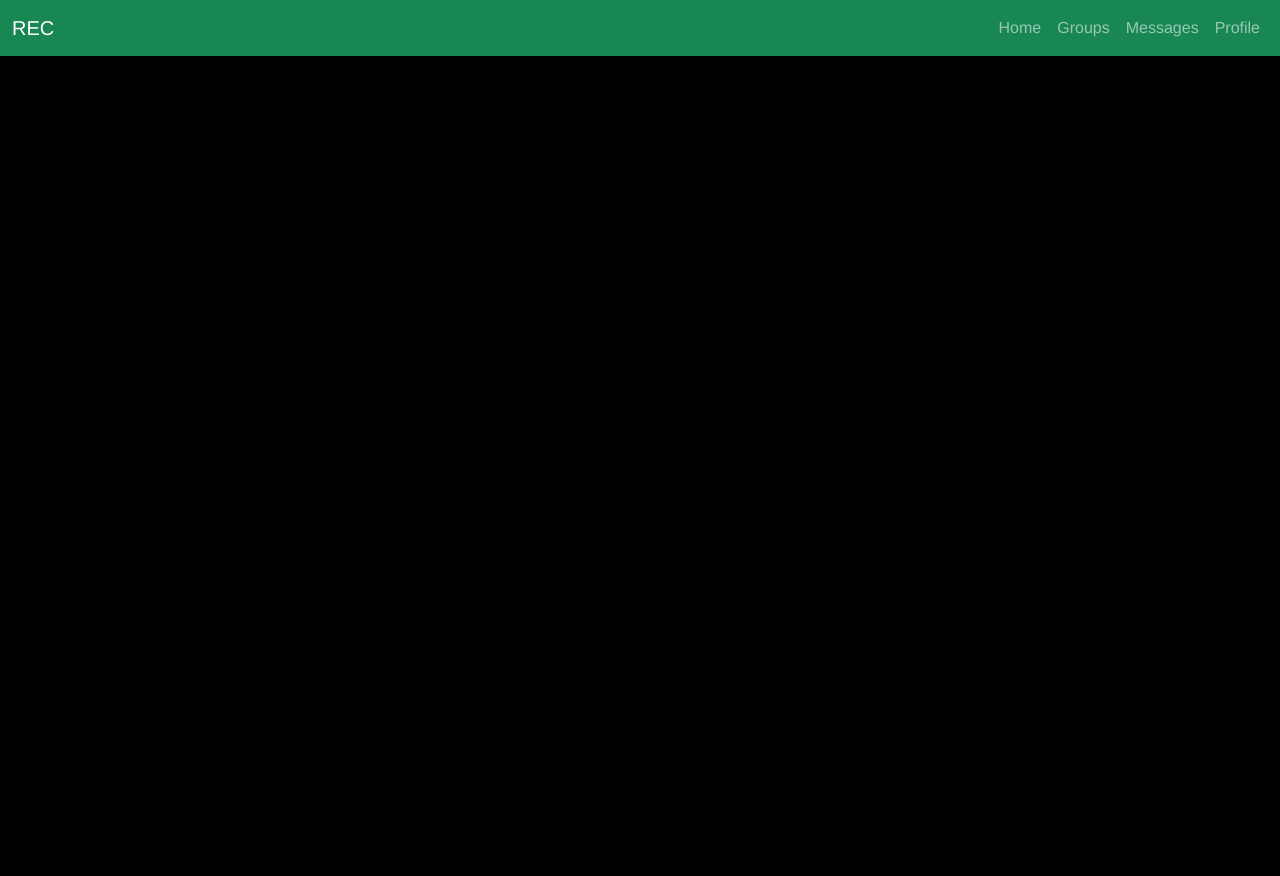
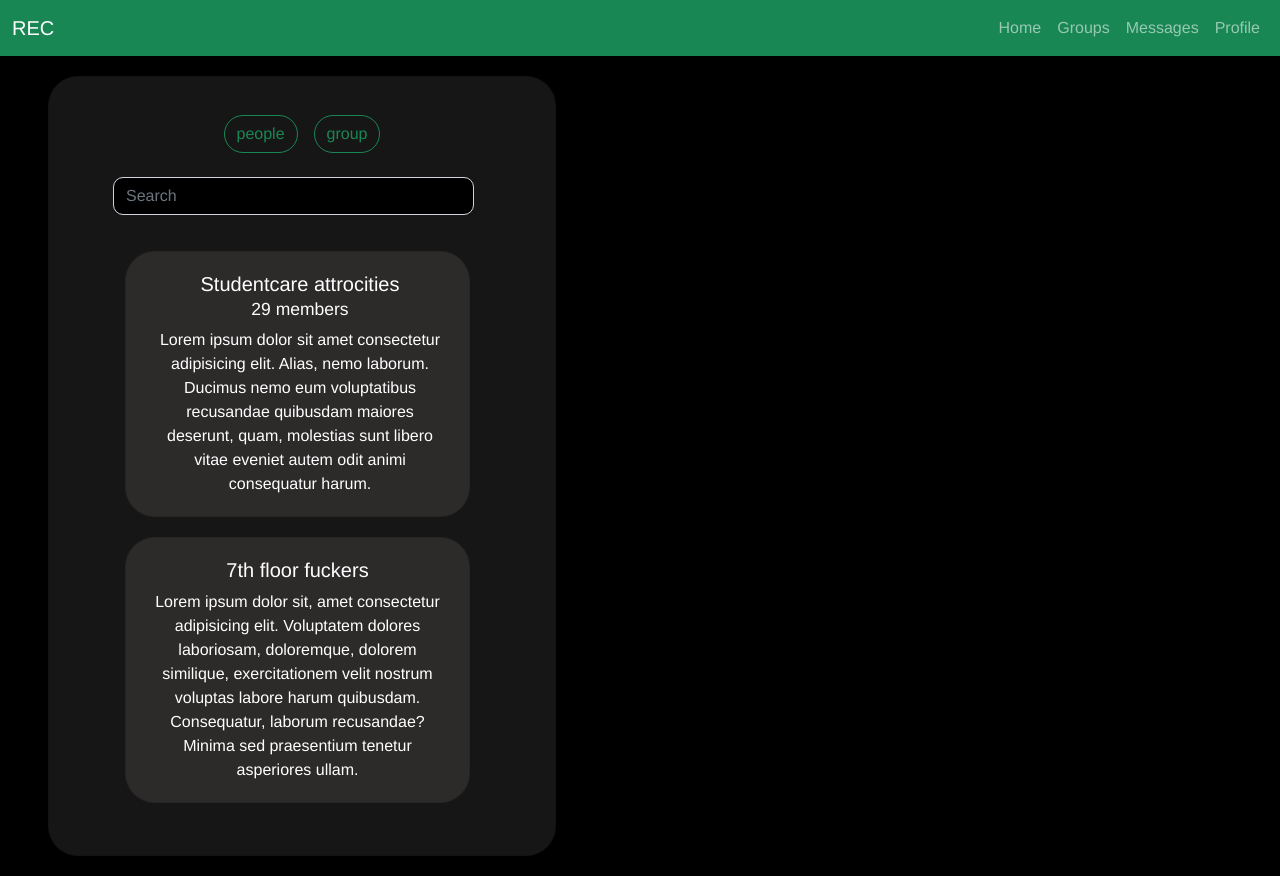
Before and after one commit to Mithileshkumaar/rec, a Vue app: page / in a window 1280 px wide. Before the commit the page ends 800 px from the top, so only its background shows below. Built offline with nearby package versions, Linux system fonts and the light colour scheme.

Commit message:
commit-me

```diff
--- a/src/views/Home.vue
+++ b/src/views/Home.vue
@@ -1,9 +1,61 @@
 <template>
   <div id="home">
     <div class="row">
-      <div class="col-4" id="SearchComponent">
+      <div class="col-4" id="SearchComponent" style="padding-left:40px; width:600px;">
         <!-- Mithilesh's work area -->
+      <div class="container card " style="background-color:#171616; padding-top:30px; " >
+
+    <div class="d-flex flex-row justify-content-center" style="width:auto;">
+  <div class="p-2">
+
+    <a href="#">
+        <button type="button" class="btn btn-outline-success" style="width:auto;">people</button>
+       </a></div>
+
+  <div class="p-2">
+
+    <a href="#">
+        <button type="button" class="btn btn-outline-success" style="width:auto;">group</button>
+       </a> </div>
+
+       </div>
+
+      <div class="card-body" style="padding-right:25px;">
+       <form class=" container d-flex">
+        <input class="form-control me-2" type="search" placeholder="Search" aria-label="Search" style="background-color:black; color:white; border-radius:10px;">
+
+      </form>
+
+      <div class=" card-body" >
+     <div class=" container card text-center " style="width: 18rem; border-radius: 30px; background-color:#2D2A2A; color:#fff; padding:20px; padding-left:25px; width:auto">
+  <h5 class="card-title">Studentcare attrocities<br><small>29 members</small></h5>
+    <p class="card-text">Lorem ipsum dolor sit amet consectetur adipisicing elit. Alias, nemo laborum. Ducimus nemo eum voluptatibus recusandae quibusdam maiores deserunt, quam, molestias sunt libero vitae eveniet autem odit animi consequatur harum.</p>
+
+
+</div>
+
+
+<div class=" container card text-center" style="width: 18rem; border-radius: 30px; background-color:#2D2A2A; color:#fff; padding:20px; width:auto;">
+
+    <h5 class="card-title">7th floor fuckers</h5>
+    <p class="card-text">Lorem ipsum dolor sit, amet consectetur adipisicing elit. Voluptatem dolores laboriosam, doloremque, dolorem similique, exercitationem velit nostrum voluptas labore harum quibusdam. Consequatur, laborum recusandae? Minima sed praesentium tenetur asperiores ullam.</p>
+
+
+</div>
+</div>
+       </div>
+
+
       </div>
+    </div>
+
+
+
+
+
+
+
+
       <div class="col-8" id="PostsComponent">
         <!-- Krishna's work area -->
       </div>
@@ -18,4 +70,28 @@ export default {
 };
 </script>
 <style scoped>
+
+.card{
+
+  margin: 20px;
+border-radius: 30px;
+}
+
+
+.btn{
+
+   border-radius:300px;
+
+}
+
+
+.container{
+  width: auto;
+}
+
+
+
+
+
+
 </style>
```
